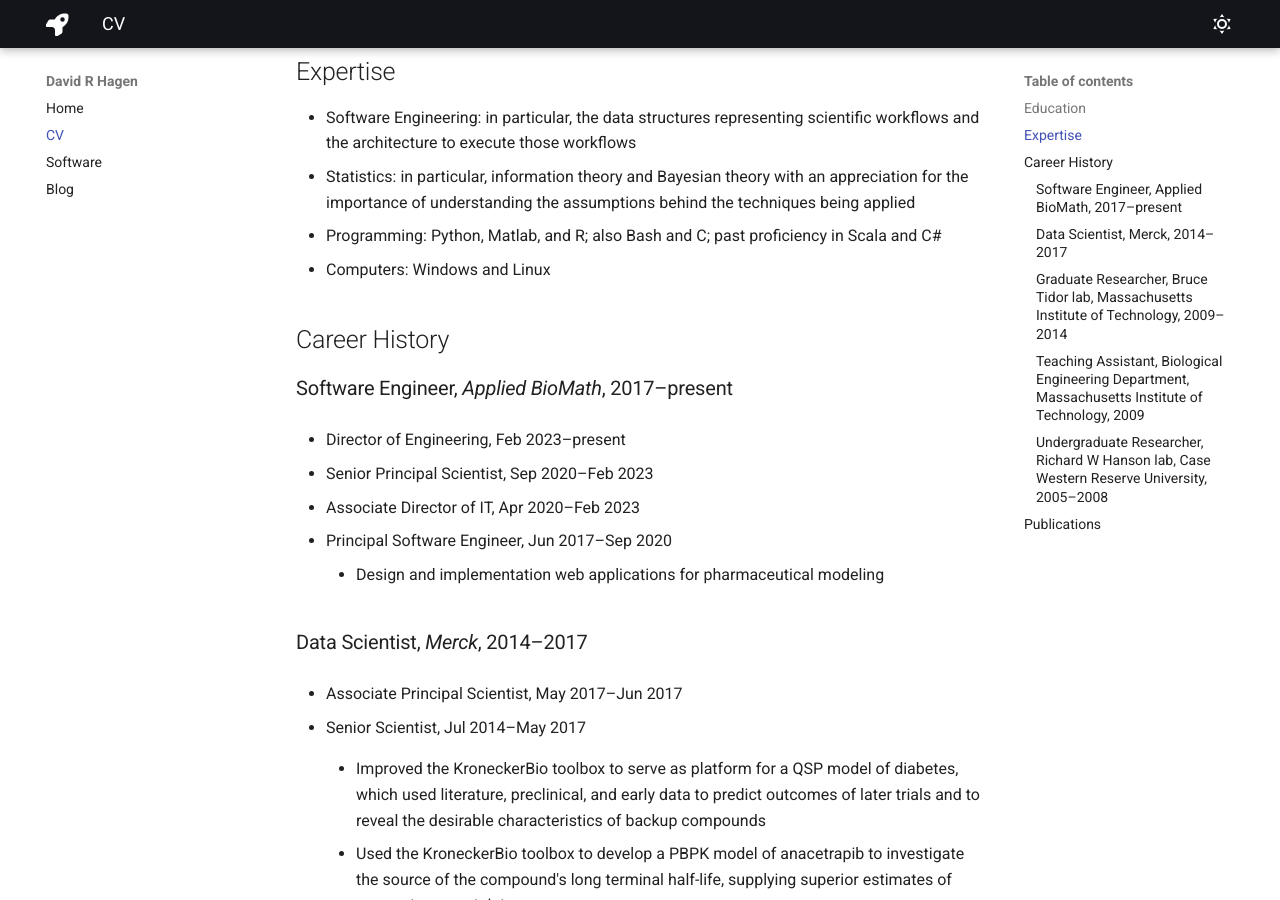
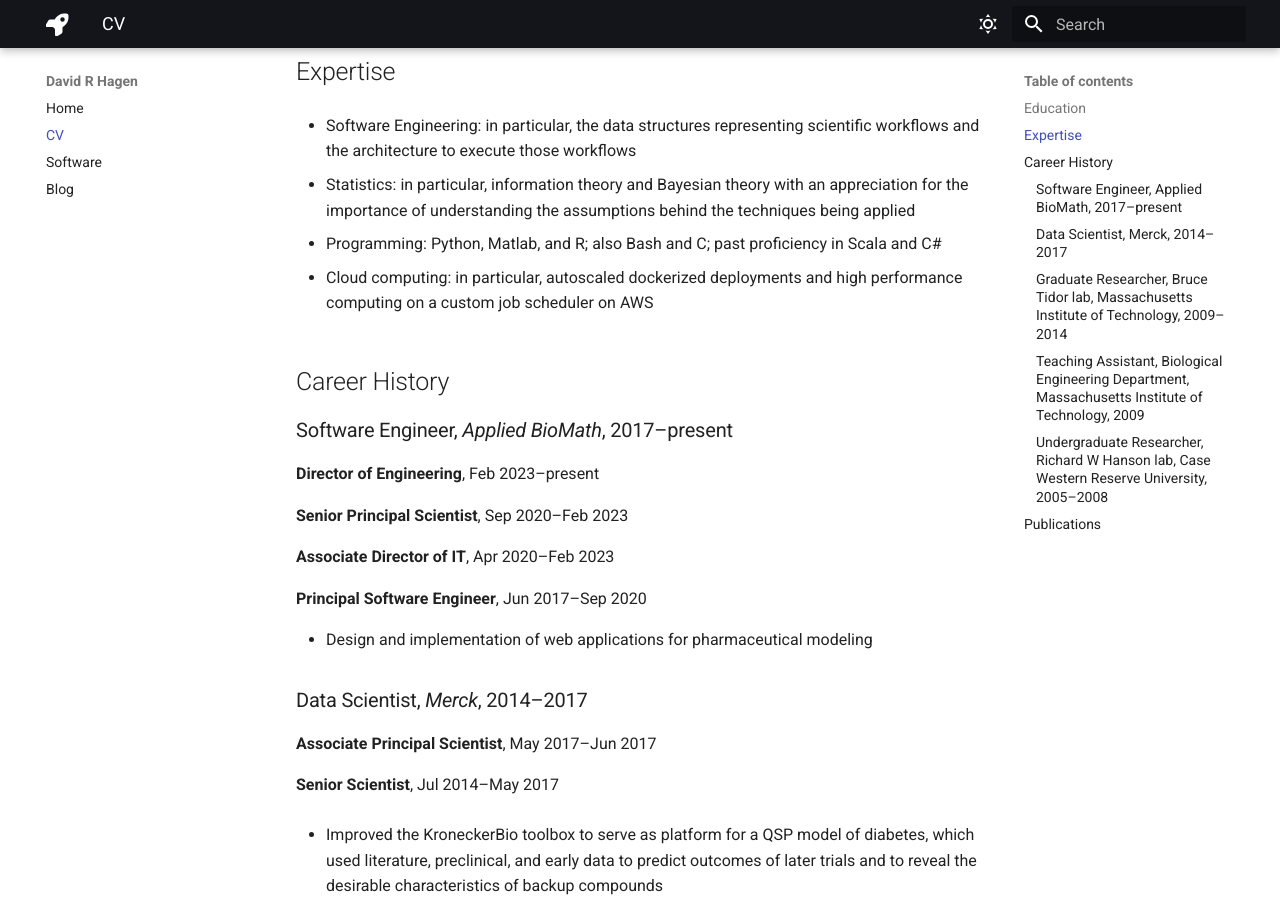
Before and after one commit to drhagen/drhagen.com, an MkDocs documentation site: the page built from docs/cv.md, in a window 1280 px wide and 900 px high, scrolled down 428 px. Built offline with MkDocs 1.6.1 and Material for MkDocs 9.7.7, drawn with Linux system fonts in a browser that asks for light colours; some of the changed text lies outside the part shown.

Commit message:
Update pages

```diff
--- a/docs/cv.md
+++ b/docs/cv.md
@@ -15,58 +15,64 @@ Graduated valedictorian with 4.0 GPA
 ## Expertise
 
 - Software Engineering: in particular, the data structures representing scientific workflows and the architecture to execute those workflows
+
 - Statistics: in particular, information theory and Bayesian theory with an appreciation for the importance of understanding the assumptions behind the techniques being applied
+
 - Programming: Python, Matlab, and R; also Bash and C; past proficiency in Scala and C#
-- Computers: Windows and Linux
+
+- Cloud computing: in particular, autoscaled dockerized deployments and high performance computing on a custom job scheduler on AWS
 
 ## Career History
 
 ### Software Engineer, *Applied BioMath*, 2017–present
 
-- Director of Engineering, Feb 2023–present
+**Director of Engineering**, Feb 2023–present
 
-- Senior Principal Scientist, Sep 2020–Feb 2023
+**Senior Principal Scientist**, Sep 2020–Feb 2023
 
-- Associate Director of IT, Apr 2020–Feb 2023
+**Associate Director of IT**, Apr 2020–Feb 2023
 
-- Principal Software Engineer, Jun 2017–Sep 2020
+**Principal Software Engineer**, Jun 2017–Sep 2020
 
-    - Design and implementation web applications for pharmaceutical modeling
+- Design and implementation of web applications for pharmaceutical modeling
 
 ### Data Scientist, *Merck*, 2014–2017
 
-- Associate Principal Scientist, May 2017–Jun 2017
+**Associate Principal Scientist**, May 2017–Jun 2017
 
-- Senior Scientist, Jul 2014–May 2017
+**Senior Scientist**, Jul 2014–May 2017
 
-    - Improved the KroneckerBio toolbox to serve as platform for a QSP model of diabetes, which used literature, preclinical, and early data to predict outcomes of later trials and to reveal the desirable characteristics of backup compounds
+- Improved the KroneckerBio toolbox to serve as platform for a QSP model of diabetes, which used literature, preclinical, and early data to predict outcomes of later trials and to reveal the desirable characteristics of backup compounds
 
-    - Used the KroneckerBio toolbox to develop a PBPK model of anacetrapib to investigate the source of the compound's long terminal half-life, supplying superior estimates of parameter uncertainty
+- Used the KroneckerBio toolbox to develop a PBPK model of anacetrapib to investigate the source of the compound's long terminal half-life, supplying superior estimates of parameter uncertainty
 
-    - When the simulation platform for Keytruda crashed with a imminent filing, stepped in to reconstitute the workflow at the Linux command line over a couple of days, also bringing simulation time from 48 hours down to 20 minutes and analysis time from 40 hours to 4 minutes
+- When the simulation platform for Keytruda crashed with a imminent filing, stepped in to reconstitute the workflow at the Linux command line over a couple of days, also bringing simulation time from 48 hours down to 20 minutes and analysis time from 40 hours to 4 minutes
 
-    - Served as technical lead on the development of a web-based workbench for NONMEM modeling and R analysis, ensuring traceability and reproducibility for modeling and simulation
+- Served as technical lead on the development of a web-based workbench for NONMEM modeling and R analysis, ensuring traceability and reproducibility for modeling and simulation
 
-    - Designed and developed a preclinical compartmental fitting tool to automate the fitting and selection of a set of basic PK models to every batch of incoming study data with an appropriate design
+- Designed and developed a preclinical compartmental fitting tool to automate the fitting and selection of a set of basic PK models to every batch of incoming study data with an appropriate design
 
-    - Designed and developed a Matlab tool for submitting arbitrary functions from a user's Matlab desktop to the Linux cluster, saving $17000 in license fees per user
+- Designed and developed a Matlab tool for submitting arbitrary functions from a user's Matlab desktop to the Linux cluster, saving $17000 in license fees per user
 
-    - Designed and developed an internal R Shiny web application for converting SAS datasets to CSV to reduce the need for SAS installations and expertise
+- Designed and developed an internal R Shiny web application for converting SAS datasets to CSV to reduce the need for SAS installations and expertise
 
-    - Collaborated on the design and implementation of a R library for standardized plotting and reporting; designed and implemented a library to ease the checking of datasets for errors and for easily comparing two datasets
+- Collaborated on the design and implementation of a R library for standardized plotting and reporting; designed and implemented a library to ease the checking of datasets for errors and for easily comparing two datasets
 
-### Graduate Researcher, _Bruce Tidor lab, Massachusetts Institute of Technology_, 2009–2014
+### Graduate Researcher, *Bruce Tidor lab, Massachusetts Institute of Technology*, 2009–2014
 
 - Developed a novel method for computing the probability distribution on a set of discrete topologies according to a set of data using linearization as an approximation technique, showing that it gave a comparable answer to a gold-standard Monte Carlo method, while taking far less computational resources
+
 - Demonstrated that linearization was an effective technique for approximating parameter uncertainty for the purpose of optimal experimental design, showing in a computational scenario, that the parameters of a biological network could be recovered from noisy data using a handful of optimally chosen experiments
+
 - Developed and maintained KroneckerBio, the laboratory's systems biology toolbox written in Matlab, preforming simulation, parameter fitting, and statistical analysis of parameter and topology uncertainty.
+
 - Managed a 2000-core high performance computing cluster
 
-### Teaching Assistant, _Biological Engineering Department, Massachusetts Institute of Technology,_ 2009
+### Teaching Assistant, *Biological Engineering Department, Massachusetts Institute of Technology*, 2009
 
 - In collaboration with co-TA Tim Curran, re-wrote the class tutorials, homework instructions, and implementation assignments of 20.420 Biomolecular Kinetics and Cellular Dynamics class, which by both the student and instructor accounts, greatly improved the learning to effort ratio of the out-of-class assignments, an effect that persists year after year as the material is reused by subsequent TAs
 
-### Undergraduate Researcher, _Richard W Hanson lab, Case Western Reserve University_, 2005–2008
+### Undergraduate Researcher, *Richard W Hanson lab, Case Western Reserve University*, 2005–2008
 
 - Responsible for developing and testing hypotheses concerning the PEPCK-Cmus mice, a strain of super-active mice created in the lab
 - Applied for and received funding for my own research project studying the effect of the transgene on metabolism and diabetes
--- a/mkdocs.yml
+++ b/mkdocs.yml
@@ -33,6 +33,7 @@ markdown_extensions:
   - pymdownx.superfences
 
 plugins:
+  - search
   - blog:
       post_url_format: "{slug}"
   - rss:
```
Also changed, not shown: docs/index.md (+13 -4 lines).
